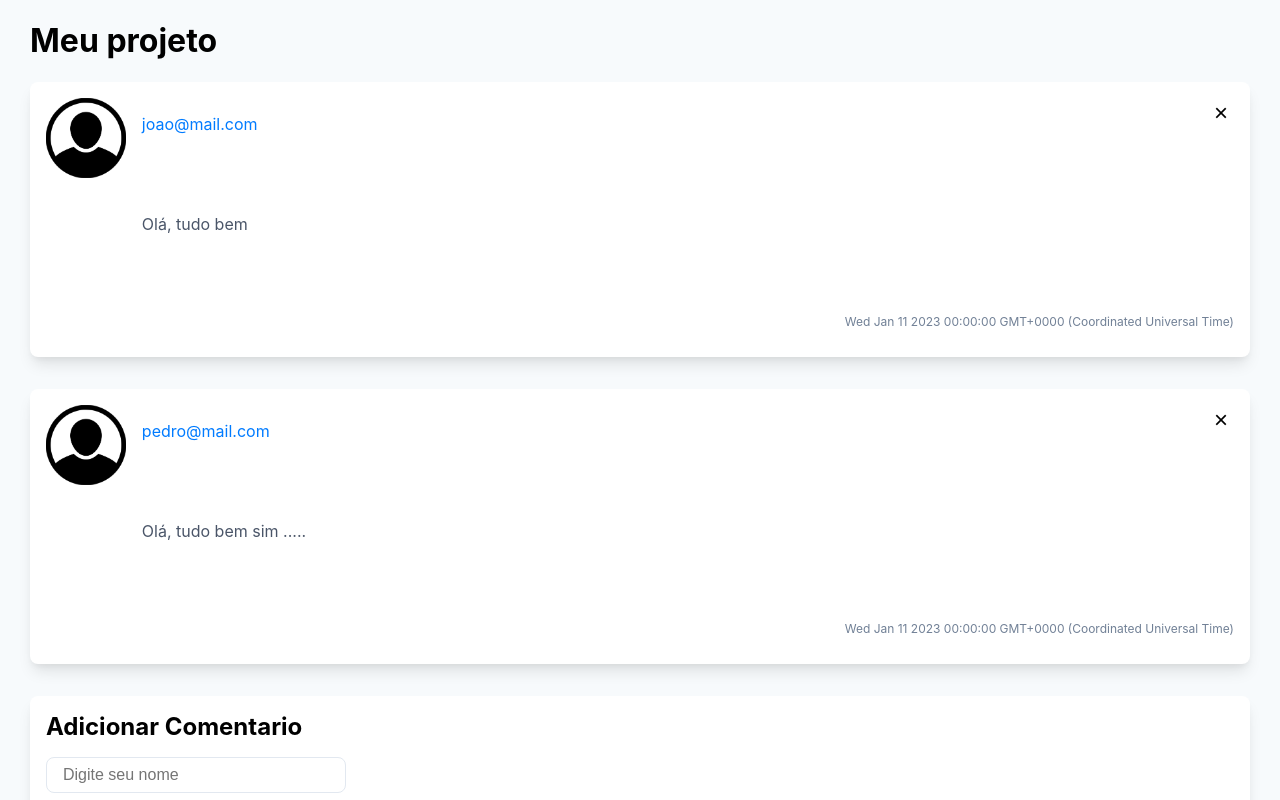
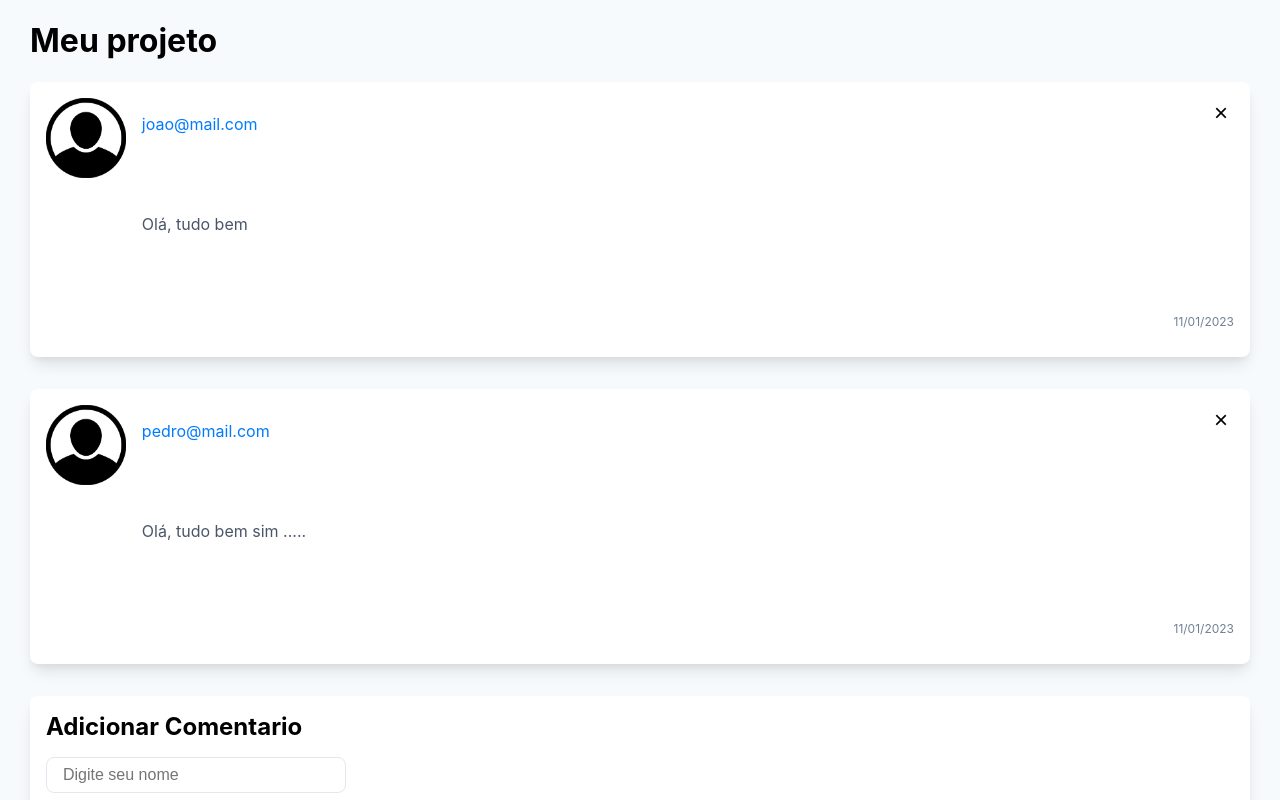
Before and after one commit to ivanProgramador/curso_react_2, a React (Create React App) app in the folder react-basico/: page / in a window 1280 px wide. Shown: the top 800 px of the page. Built offline with nearby package versions, Linux system fonts and the light colour scheme.

Commit message:
instalação de pacotes

```diff
--- a/react-basico/package.json
+++ b/react-basico/package.json
@@ -6,6 +6,7 @@
     "@testing-library/jest-dom": "^5.16.5",
     "@testing-library/react": "^13.4.0",
     "@testing-library/user-event": "^13.5.0",
+    "date-fns": "^2.29.3",
     "react": "^18.2.0",
     "react-dom": "^18.2.0",
     "react-scripts": "5.0.1",
--- a/react-basico/src/componentes/Comentario.js
+++ b/react-basico/src/componentes/Comentario.js
@@ -1,4 +1,8 @@
 import React from 'react';
+import {formatRelative} from "date-fns"
+import {ptBR} from 'date-fns/locale'
+
+
 import './Comentario.css';
 import imagemUsuario from './user.png';
 
@@ -15,7 +19,7 @@
                 <h2 class="nome" >{props.name}</h2>
                 <p  class="email" >{props.email}</p>
                 <p  class="mensagem" >{props.children}</p>
-                <p  class="data" >{props.data.toString()}</p>
+                <p  class="data" >{formatRelative(props.data, new Date(), {locale: ptBR} )}</p>
                 <button onClick={props.onRemove} >&times;</button>
              </div>
           </div>
```
Also changed, not shown: 1 other file (tests, documents, lock files or other folders).
